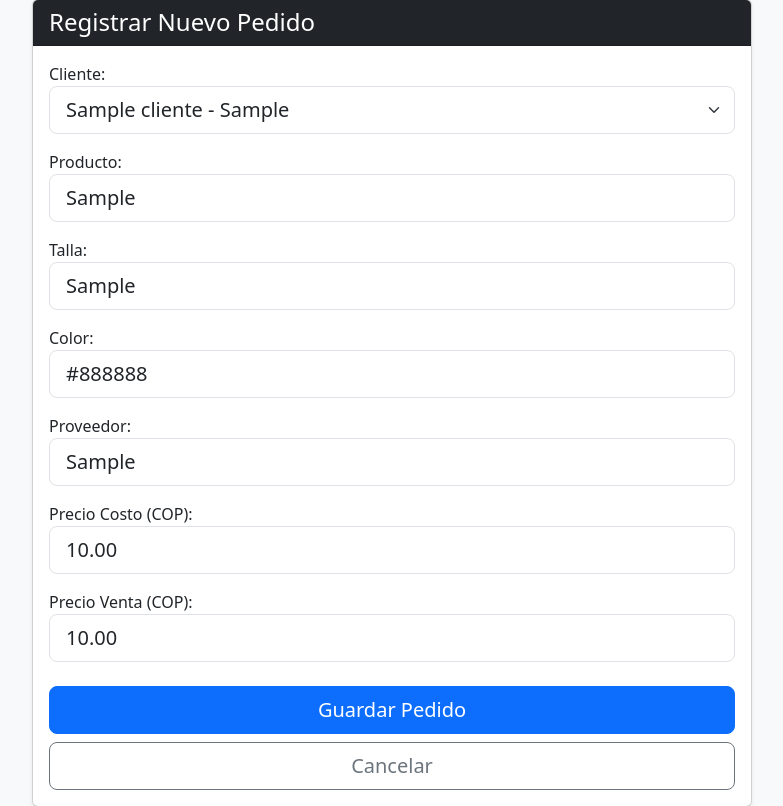
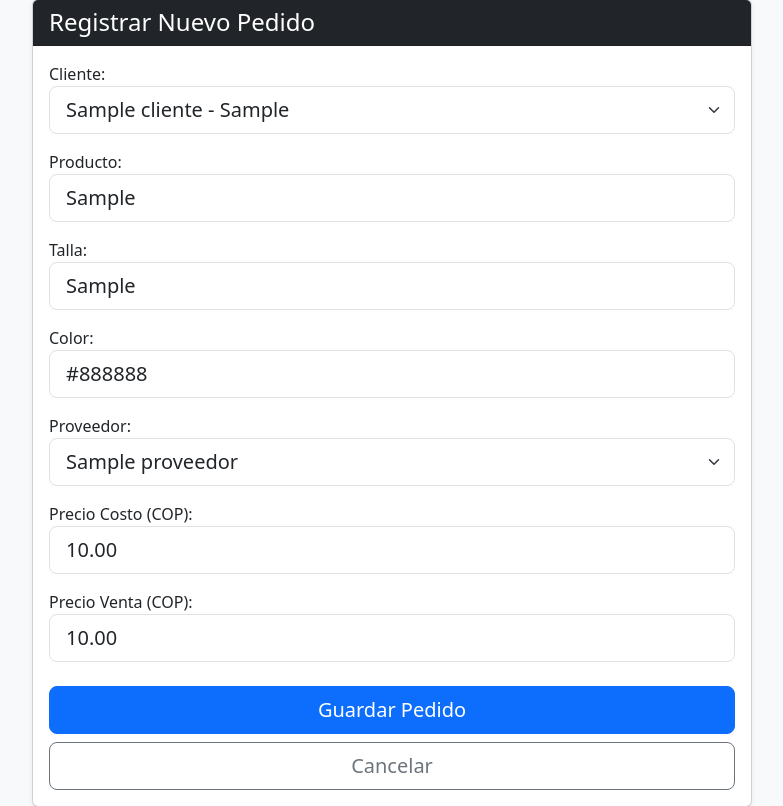
Before and after one commit to ricardona824-tech/ramirez-fashion-erp, a Django app: page /clientes/pedidos/editar/00000000-0000-0000-0000-000000000001/ in a window 1280 px wide. Shown: the part 105-911 px from the top of the page, without its empty margins (248-1031 px from the left). Run offline with Django 5.2, Linux system fonts and the light colour scheme; tables that the repository leaves empty hold one stand-in row (values such as "Sample post").

Commit message:
Formulario de pedidos actualizado con lista oficial de proveedores

```diff
--- a/clientes/forms.py
+++ b/clientes/forms.py
@@ -1,5 +1,6 @@
 from django import forms
-from .models import Cliente, Pedido
+from .models import Cliente, Pedido, Proveedor
+from tesoreria.models import Cuenta
 from tesoreria.models import Cuenta
 
 
@@ -14,22 +15,29 @@ class ClienteForm(forms.ModelForm):
             'ciudad': forms.TextInput(attrs={'class': 'form-control form-control-lg', 'placeholder': 'Ej. Medellín'}),
         }
 
+
 class PedidoForm(forms.ModelForm):
     class Meta:
         model = Pedido
-        # Campos exactos según la HU 02
-        fields = ['cliente', 'producto', 'talla', 'color', 'proveedor', 'precio_costo', 'precio_venta']
+        fields = ['cliente', 'producto', 'talla', 'color', 'proveedor_oficial', 'precio_costo', 'precio_venta']
         widgets = {
             'cliente': forms.Select(attrs={'class': 'form-select form-select-lg'}),
             'producto': forms.TextInput(attrs={'class': 'form-control form-control-lg', 'placeholder': 'Ej. Camisa Oversize'}),
             'talla': forms.TextInput(attrs={'class': 'form-control form-control-lg', 'placeholder': 'Ej. M'}),
             'color': forms.TextInput(attrs={'class': 'form-control form-control-lg', 'placeholder': 'Ej. Negro'}),
-            'proveedor': forms.TextInput(attrs={'class': 'form-control form-control-lg', 'placeholder': 'Ej. Proveedor Textil SAS'}),
+            'proveedor_oficial': forms.Select(attrs={'class': 'form-select form-select-lg'}),
             'precio_costo': forms.NumberInput(attrs={'class': 'form-control form-control-lg', 'placeholder': 'Ej. 35000'}),
             'precio_venta': forms.NumberInput(attrs={'class': 'form-control form-control-lg', 'placeholder': 'Ej. 70000'}),
         }
 
-from tesoreria.models import Cuenta
+    def __init__(self, *args, **kwargs):
+        super().__init__(*args, **kwargs)
+        # Ordenar alfabéticamente la lista de proveedores
+        self.fields['proveedor_oficial'].queryset = Proveedor.objects.all().order_by('nombre')
+        # Cambiamos la etiqueta para que el usuario siga viendo "Proveedor" en pantalla
+        self.fields['proveedor_oficial'].label = "Proveedor"
+        self.fields['proveedor_oficial'].empty_label = "--- Seleccione un Proveedor ---"
+
 
 class PagarProveedorForm(forms.Form):
     """Formulario para elegir la cuenta al pagar un pedido (HU 05)."""
@@ -38,6 +46,7 @@ class PagarProveedorForm(forms.Form):
         widget=forms.Select(attrs={'class': 'form-select form-select-lg'}),
         label="Cuenta origen del pago"
     )
+
 
 class CobrarClienteForm(forms.Form):
     """Formulario para elegir cómo paga el cliente al entregar (HU 08)."""
--- a/clientes/models.py
+++ b/clientes/models.py
@@ -67,6 +67,8 @@ class Pedido(models.Model):
     talla = models.CharField(max_length=50, verbose_name="Talla")
     color = models.CharField(max_length=50, verbose_name="Color")
     proveedor = models.CharField(max_length=255, verbose_name="Proveedor")
+    proveedor_oficial = models.ForeignKey('Proveedor', on_delete=models.SET_NULL, null=True, blank=True,
+                                          related_name='pedidos')
 
     # Finanzas en Pesos Colombianos (COP)
     precio_costo = models.DecimalField(max_digits=12, decimal_places=2, verbose_name="Precio Costo (COP)")
--- a/clientes/views.py
+++ b/clientes/views.py
@@ -9,8 +9,7 @@ from cartera.models import Credito
 from .forms import ClienteForm, PedidoForm, PagarProveedorForm, CobrarClienteForm
 from .forms import CancelarVentaForm
 from django.http import HttpResponse
-from clientes.models import Proveedor
-from clientes.models import Pedido
+from clientes.models import Proveedor, Pedido
 
 
 def lista_clientes(request):
@@ -357,18 +356,20 @@ def eliminar_pedido(request, pk):
 
 
 def unificar_proveedores(request):
-    # 1. Buscamos todos los pedidos que tengan algo escrito en "proveedor"
-    pedidos = Pedido.objects.exclude(proveedor__isnull=True).exclude(proveedor__exact='')
-    proveedores_creados = 0
+    # Buscamos pedidos que tengan texto en el viejo campo pero que aún no tengan el oficial
+    pedidos = Pedido.objects.exclude(proveedor__isnull=True).exclude(proveedor__exact='').filter(
+        proveedor_oficial__isnull=True)
+    vinculados = 0
 
     for pedido in pedidos:
-        # 2. LIMPIEZA AUTOMÁTICA: quitamos espacios extra y convertimos a mayúsculas
         nombre_limpio = pedido.proveedor.strip().upper()
 
-        # 3. get_or_create es mágico: si "ZARA" ya existe, lo ignora. Si no, lo crea.
-        obj, creado = Proveedor.objects.get_or_create(nombre=nombre_limpio)
+        # Buscamos el proveedor en la tabla nueva
+        prov = Proveedor.objects.filter(nombre=nombre_limpio).first()
 
-        if creado:
-            proveedores_creados += 1
+        if prov:
+            pedido.proveedor_oficial = prov
+            pedido.save()
+            vinculados += 1
 
-    return HttpResponse(f"¡Limpieza exitosa! Se encontraron y crearon {proveedores_creados} proveedores únicos.")
+    return HttpResponse(f"¡Éxito! Se conectaron {vinculados} pedidos con su proveedor oficial en la nueva tabla.")
```
Also changed, not shown: templates/clientes/lista_pedidos.html (+7 -1 lines), clientes/migrations/0005_pedido_proveedor_oficial.py (added).
